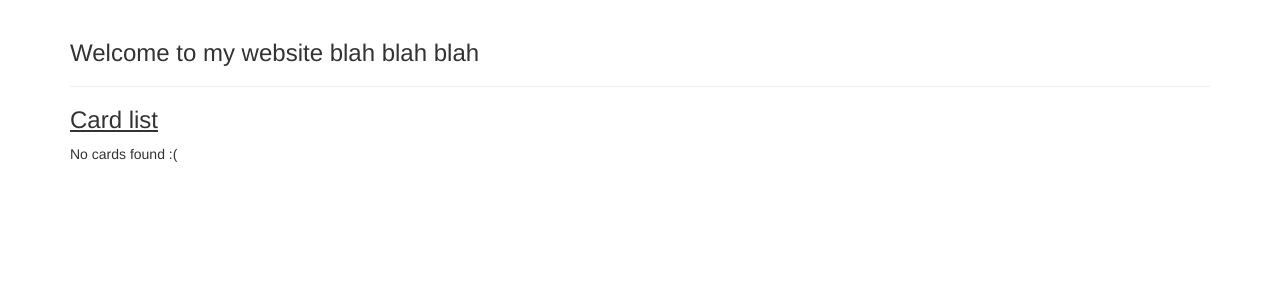
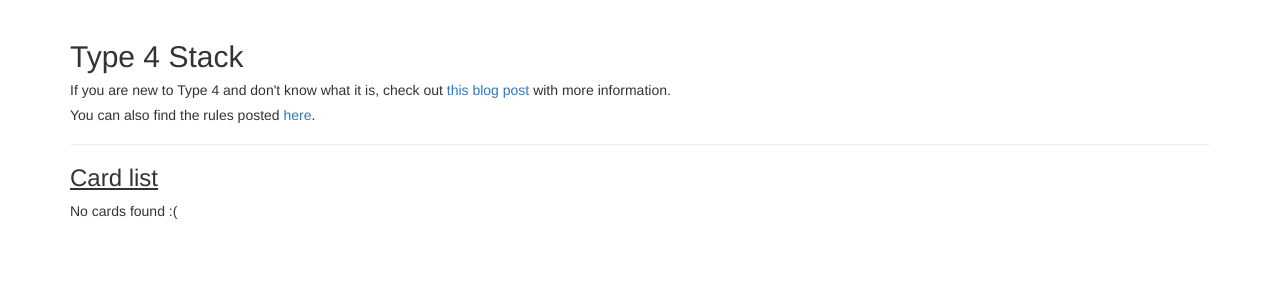
Before and after one commit to mpaulweeks/type4stack, a Django app: page / in a window 1280 px wide. Shown: the part 52-352 px from the top of the page. Run offline with Django 3.2, Linux system fonts and the light colour scheme; data that the repository does not hold is empty; parts of the project's set-up code (start-up, migrations or seed data) failed here and were passed over; some libraries are stand-ins or nearby versions.

Commit message:
add actual message to main page

```diff
--- a/type4/templates/type4/default.html
+++ b/type4/templates/type4/default.html
@@ -2,7 +2,15 @@
 
 {% block intro %}
 
-<h3> Welcome to my website blah blah blah </h3>
+<h2> Type 4 Stack </h2>
+
+<h5>
+	If you are new to Type 4 and don't know what it is, check out
+	<a href="http://blog.type4stack.com/introduction">this blog post</a> with more information.
+</h5>
+<h5>
+	You can also find the rules posted <a href="http://blog.type4stack.com/rules">here</a>.
+</h5>
 
 {% endblock %}
 
```
